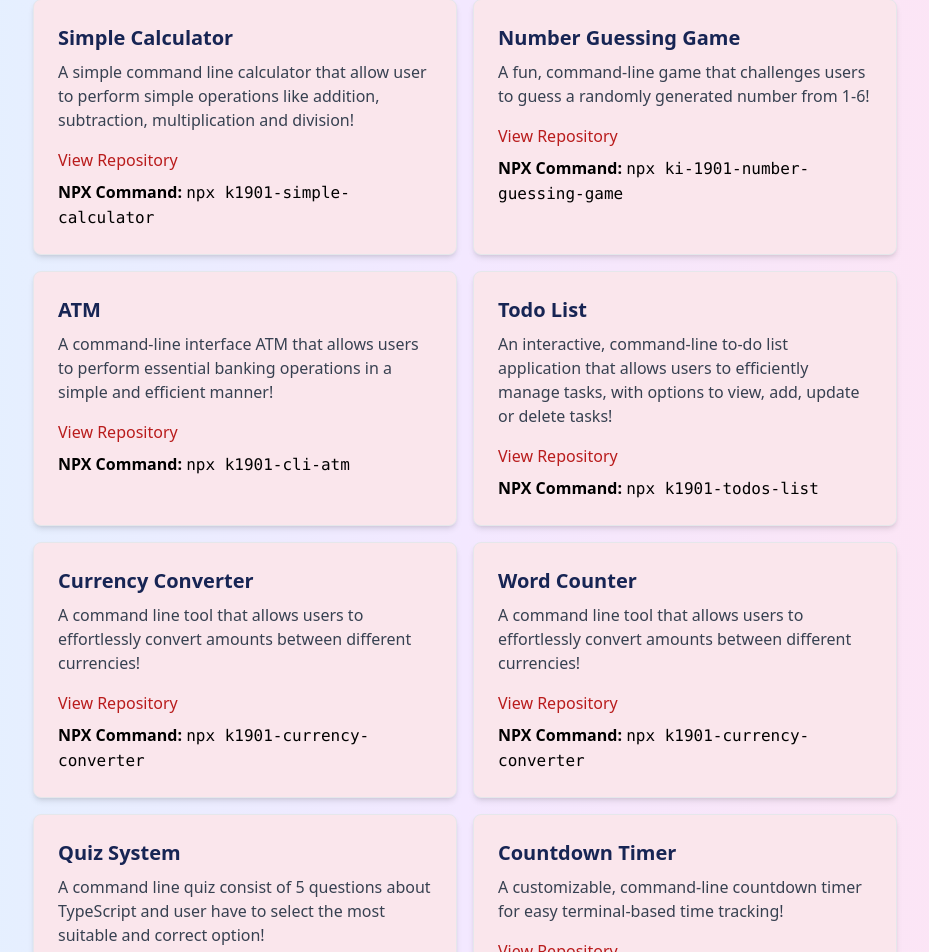
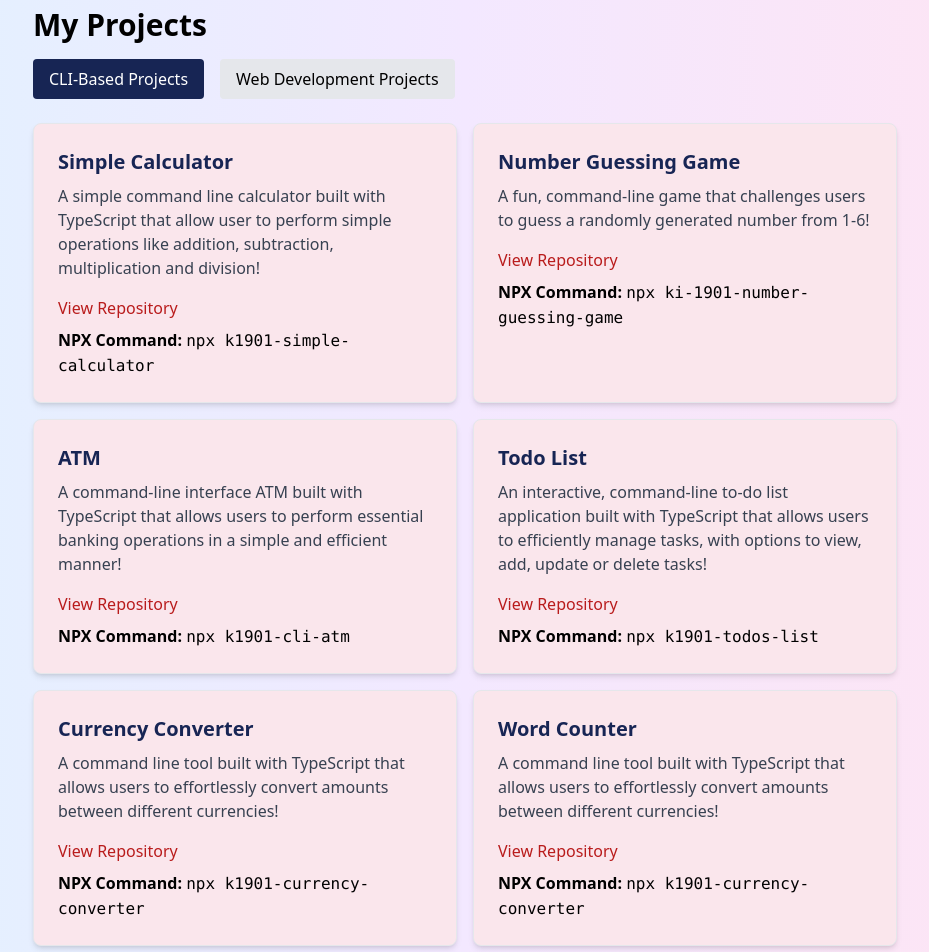
Before and after one commit to kulsoomimran/Personal_Portfolio, a Next.js app: page / in a window 1280 px wide. Shown: the part 1765-2717 px from the top of the page, without its empty margins (175-1104 px from the left). Built offline with nearby package versions, Linux system fonts and the light colour scheme; a web font is replaced by a local one.

Commit message:
update skills and projects

```diff
--- a/src/app/about/page.tsx
+++ b/src/app/about/page.tsx
@@ -7,12 +7,18 @@ export default function About() {
             </p>
             <h3 className="text-3xl sm:text-4xl font-bold text-purple-700 mb-6">My Skills</h3>
             <ul className="grid grid-cols-2 sm:grid-cols-3 gap-6 lg:gap-8 mb-12">
+
+                <li className="bg-gradient-to-r from-pink-500 via-purple-500 to-indigo-500 text-white px-6 py-4 rounded-lg shadow-xl text-base sm:text-lg font-semibold transition-all duration-300 transform hover:scale-105 hover:shadow-2xl">HTML</li>
+                <li className="bg-gradient-to-r from-purple-600 via-violet-500 to-blue-500 text-white px-6 py-4 rounded-lg shadow-xl text-base sm:text-lg font-semibold transition-all duration-300 transform hover:scale-105 hover:shadow-2xl">CSS</li>
                 <li className="bg-gradient-to-r from-indigo-400 via-purple-400 to-pink-400 text-white px-6 py-4 rounded-lg shadow-xl text-base sm:text-lg font-semibold transition-all duration-300 transform hover:scale-105 hover:shadow-2xl">TypeScript</li>
                 <li className="bg-gradient-to-r from-teal-400 via-green-400 to-blue-400 text-white px-6 py-4 rounded-lg shadow-xl text-base sm:text-lg font-semibold transition-all duration-300 transform hover:scale-105 hover:shadow-2xl">Next.js</li>
                 <li className="bg-gradient-to-r from-yellow-400 via-orange-400 to-red-400 text-white px-6 py-4 rounded-lg shadow-xl text-base sm:text-lg font-semibold transition-all duration-300 transform hover:scale-105 hover:shadow-2xl">Tailwind CSS</li>
                 <li className="bg-gradient-to-r from-green-400 via-blue-500 to-purple-500 text-white px-6 py-4 rounded-lg shadow-xl text-base sm:text-lg font-semibold transition-all duration-300 transform hover:scale-105 hover:shadow-2xl">Node.js</li>
-                <li className="bg-gradient-to-r from-pink-500 via-purple-500 to-indigo-500 text-white px-6 py-4 rounded-lg shadow-xl text-base sm:text-lg font-semibold transition-all duration-300 transform hover:scale-105 hover:shadow-2xl">HTML</li>
-                <li className="bg-gradient-to-r from-purple-600 via-violet-500 to-blue-500 text-white px-6 py-4 rounded-lg shadow-xl text-base sm:text-lg font-semibold transition-all duration-300 transform hover:scale-105 hover:shadow-2xl">CSS</li>
+                <li className="bg-gradient-to-r from-blue-500 via-cyan-500 to-teal-500 text-white px-6 py-4 rounded-lg shadow-xl text-base sm:text-lg font-semibold transition-all duration-300 transform hover:scale-105 hover:shadow-2xl">Python</li>
+                <li className="bg-gradient-to-r from-red-500 via-orange-500 to-yellow-500 text-white px-6 py-4 rounded-lg shadow-xl text-base sm:text-lg font-semibold transition-all duration-300 transform hover:scale-105 hover:shadow-2xl">Streamlit</li>
+                <li className="bg-gradient-to-r from-gray-700 via-gray-500 to-gray-300 text-white px-6 py-4 rounded-lg shadow-xl text-base sm:text-lg font-semibold transition-all duration-300 transform hover:scale-105 hover:shadow-2xl">UV</li>
+
+                <li></li>
             </ul>
         </section>
     )
--- a/src/app/projects/page.tsx
+++ b/src/app/projects/page.tsx
@@ -8,7 +8,7 @@ const Projects = () => {
     const cliProjects = [
         {
             title: 'Simple Calculator',
-            Description: 'A simple command line calculator that allow user to perform simple operations like addition, subtraction, multiplication and division!',
+            Description: 'A simple command line calculator built with TypeScript that allow user to perform simple operations like addition, subtraction, multiplication and division!',
             repoLink: 'https://github.com/kulsoomimran/simple-calculator',
             command: 'npx k1901-simple-calculator'
         },
@@ -19,45 +19,44 @@ const Projects = () => {
             repoLink: 'https://github.com/kulsoomimran/number-guessing',
             command: 'npx ki-1901-number-guessing-game'
         },
-
         {
             title: 'ATM',
-            Description: 'A command-line interface ATM that allows users to perform essential banking operations in a simple and efficient manner!',
+            Description: 'A command-line interface ATM built with TypeScript that allows users to perform essential banking operations in a simple and efficient manner!',
             repoLink: 'https://github.com/kulsoomimran/cli-atm',
             command: 'npx k1901-cli-atm'
         },
 
         {
             title: 'Todo List',
-            Description: 'An interactive, command-line to-do list application that allows users to efficiently manage tasks, with options to view, add, update or delete tasks!',
+            Description: 'An interactive, command-line to-do list application built with TypeScript that allows users to efficiently manage tasks, with options to view, add, update or delete tasks!',
             repoLink: 'https://github.com/kulsoomimran/todos-list',
             command: 'npx k1901-todos-list'
         },
 
         {
             title: 'Currency Converter',
-            Description: 'A command line tool that allows users to effortlessly convert amounts between different currencies!',
+            Description: 'A command line tool built with TypeScript that allows users to effortlessly convert amounts between different currencies!',
             repoLink: 'https://github.com/kulsoomimran/currency-converter',
             command: 'npx k1901-currency-converter'
         },
 
         {
             title: 'Word Counter',
-            Description: 'A command line tool that allows users to effortlessly convert amounts between different currencies!',
+            Description: 'A command line tool built with TypeScript that allows users to effortlessly convert amounts between different currencies!',
             repoLink: 'https://github.com/kulsoomimran/currency-converter',
             command: 'npx k1901-currency-converter'
         },
 
         {
             title: 'Quiz System',
-            Description: 'A command line quiz consist of 5 questions about TypeScript and user have to select the most suitable and correct option!',
+            Description: 'A command line quiz built with TypeScript consist of 5 questions about TypeScript and user have to select the most suitable and correct option!',
             repoLink: 'https://github.com/kulsoomimran/Quiz_System',
             command: 'npx k901-quiz-system'
         },
 
         {
             title: 'Countdown Timer',
-            Description: 'A customizable, command-line countdown timer for easy terminal-based time tracking!',
+            Description: 'A customizable, command-line countdown timer built with TypeScript for easy terminal-based time tracking!',
             repoLink: 'https://github.com/kulsoomimran/countdown-timer',
             command: 'npx kulsoomiimran-countdown-timer'
         },
@@ -65,19 +64,23 @@ const Projects = () => {
 
     const webProjects = [
         {
-            title: 'Static Resume',
-            Description: "My Static Resume, using HTML and CSS",
-            repoLink: 'https://github.com/kulsoomimran/Interactive_Resume_Builder/tree/main/Milestone1',
-            deploymentLink: 'https://static-resume-builder-psi-ruddy.vercel.app/'
+            title: 'Password Generator',
+            Description: 'A simple password generator app built with Python, UV and Streamlit, where user can generate a random password of desired length and complexity!',
+            repoLink: 'https://github.com/kulsoomimran/password-generator.git',
+            deploymentLink: 'https://python-password-generator.streamlit.app/'
         },
-
         {
-            title: 'Dynamic Resume Builder',
-            Description: "A dynamic resume builder,using HTML, CSS, and Typescript(for functionality) where user puts their input and resume genereated. users can directly edit the resume and the changes are reflected immediately without reloading the page. User can also download the resume as a PDF!",
-            repoLink: 'https://github.com/kulsoomimran/Interactive_Resume_Builder/tree/main/Milestone05',
-            deploymentLink: 'https://hackathon1-milestone05.vercel.app/'
+            title: 'Unit Converter',
+            Description: 'A simple unit converter app built with Python, UV and Streamlit, where user can convert units of length, temperature, and weight!!',
+            repoLink: 'https://github.com/kulsoomimran/unit-converter.git',
+            deploymentLink: 'https://unit-converter-by-kulsoomimran.streamlit.app/'
         },
-
+        {
+            title: 'Countdown Timer',
+            Description: " A simple countdown timer application, built with Next.js and Tailwind CSS where user can set a time duration, start, pause, and reset the timer and display the remaining time",
+            repoLink: 'https://github.com/kulsoomimran/CountdownTimer',
+            deploymentLink: 'https://vercel.com/kulsoom-imrans-projects/countdown-timer'
+        },
         {
             title: 'The CHARMLY-A Jewelry Website',
             Description: "A stylish jewelry website, The CHARMLY, built with Next.js and Tailwind CSS, featuring reusable components, smooth routing, and a responsive design!",
@@ -112,13 +115,17 @@ const Projects = () => {
             repoLink: 'https://github.com/kulsoomimran/PixelPerfectPage02',
             deploymentLink: 'https://pixel-perfect-page02.vercel.app/'
         },
-
-
         {
-            title: 'Countdown Timer',
-            Description: " A simple countdown timer application, built with Next.js and Tailwind CSS where user can set a time duration, start, pause, and reset the timer and display the remaining time",
-            repoLink: 'https://github.com/kulsoomimran/CountdownTimer',
-            deploymentLink: 'https://vercel.com/kulsoom-imrans-projects/countdown-timer'
+            title: 'Dynamic Resume Builder',
+            Description: "A dynamic resume builder,using HTML, CSS, and Typescript(for functionality) where user puts their input and resume genereated. users can directly edit the resume and the changes are reflected immediately without reloading the page. User can also download the resume as a PDF!",
+            repoLink: 'https://github.com/kulsoomimran/Interactive_Resume_Builder/tree/main/Milestone05',
+            deploymentLink: 'https://hackathon1-milestone05.vercel.app/'
+        },
+        {
+            title: 'Static Resume',
+            Description: "My Static Resume, using HTML and CSS",
+            repoLink: 'https://github.com/kulsoomimran/Interactive_Resume_Builder/tree/main/Milestone1',
+            deploymentLink: 'https://static-resume-builder-psi-ruddy.vercel.app/'
         },
 
     ];
```
